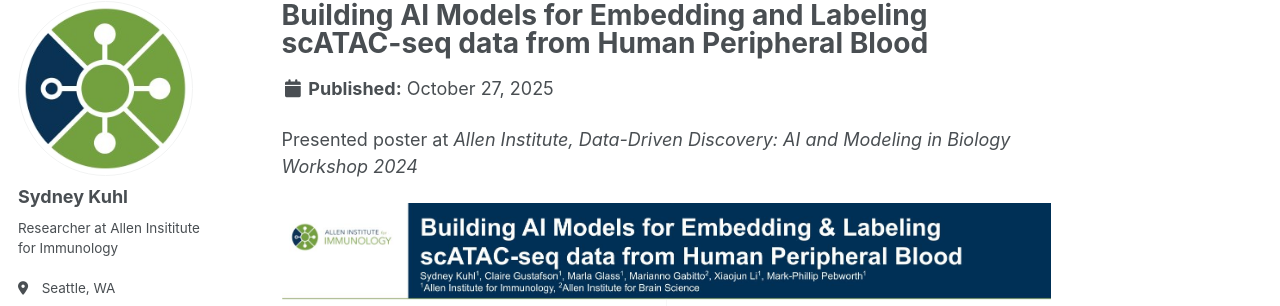
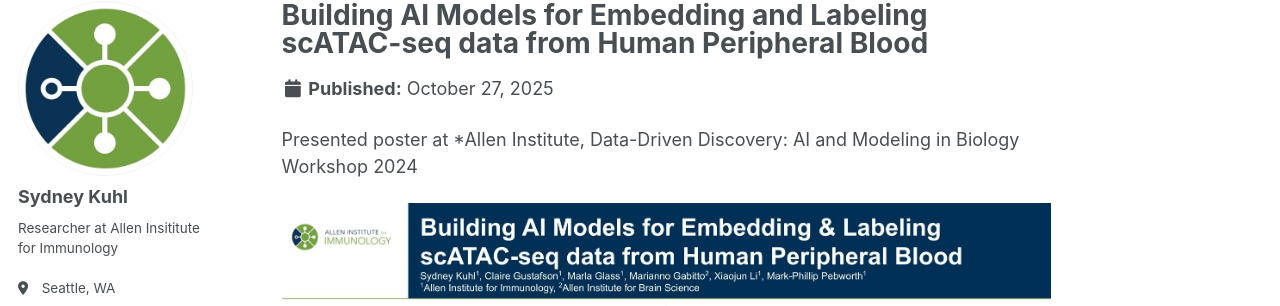
Before and after one commit to smkuhl/smkuhl.github.io, a Jekyll site: the page built from _presentations/portfolio-2.md, in a window 1280 px wide and 900 px high. Shown: the part 98-404 px from the top of the window. Built offline with Jekyll 4.4.1, drawn with Linux system fonts in a browser that asks for light colours; a script that is not in the unit is left out.

Commit message:
fixed presentatioans

```diff
--- a/_presentations/portfolio-2.md
+++ b/_presentations/portfolio-2.md
@@ -2,10 +2,13 @@
 title: "Building AI Models for Embedding and Labeling scATAC-seq data from
 Human Peripheral Blood"
 excerpt: "Presented poster at *Allen Institute, Data-Driven Discovery: AI and Modeling in Biology Workshop 2024* <br/><img src='/images/d3_cover_image.jpg' width='50%'/>"
+
 collection: presentations
 ---
+Presented poster at *Allen Institute, Data-Driven Discovery: AI and Modeling in Biology Workshop 2024
 
-Presented poster at *Allen Institute, Data-Driven Discovery: AI and Modeling in Biology Workshop 2024*
 
 ![Poster preview](/images/D3_Sept_Poster.jpg)
+
+
 [View my poster (PDF)](/images/D3_Sept_Poster.pdf)
```
Also changed, not shown: _presentations/portfolio-1.md (+5 -0 lines), .devcontainer/devcontainer.json.
